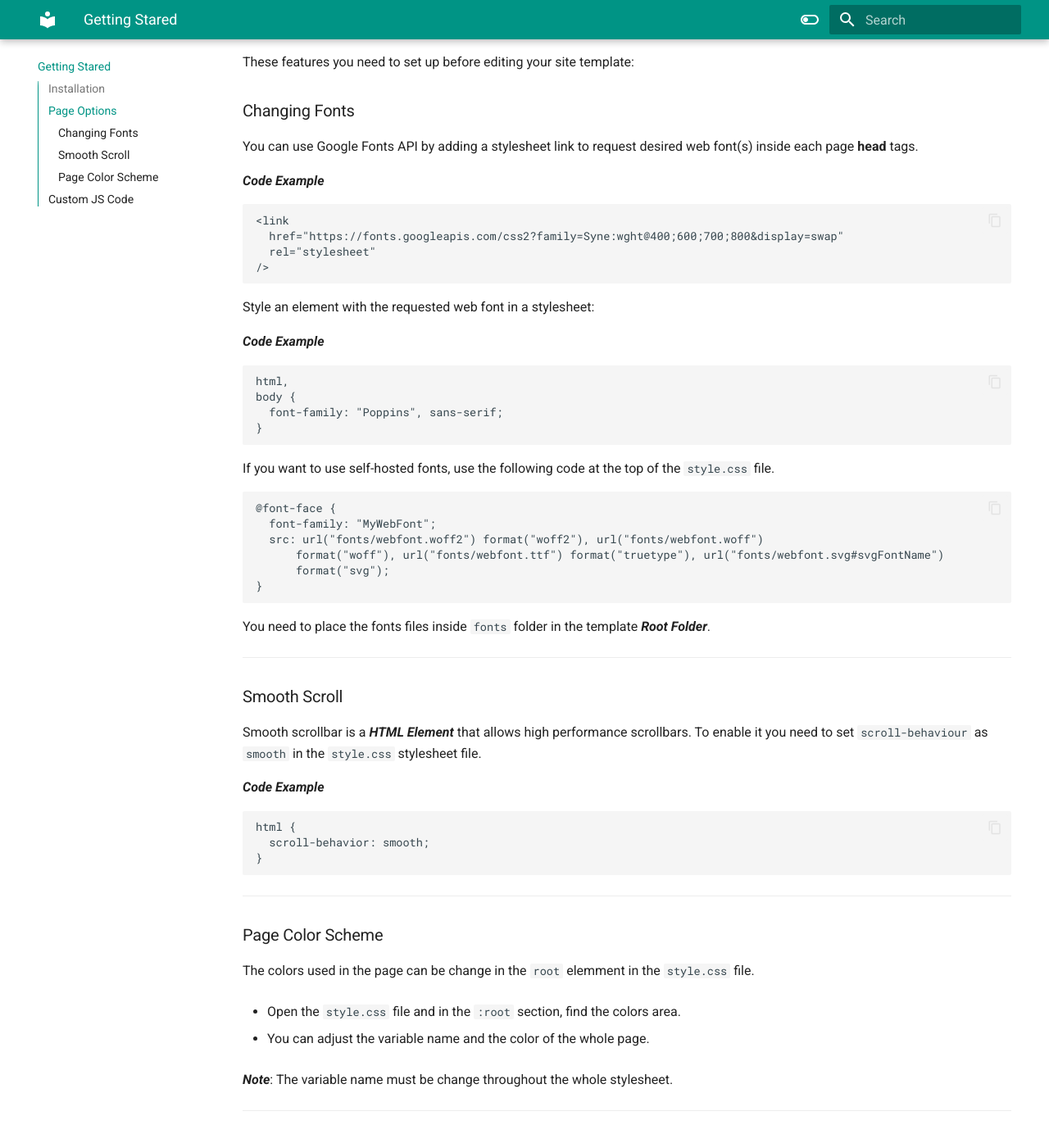
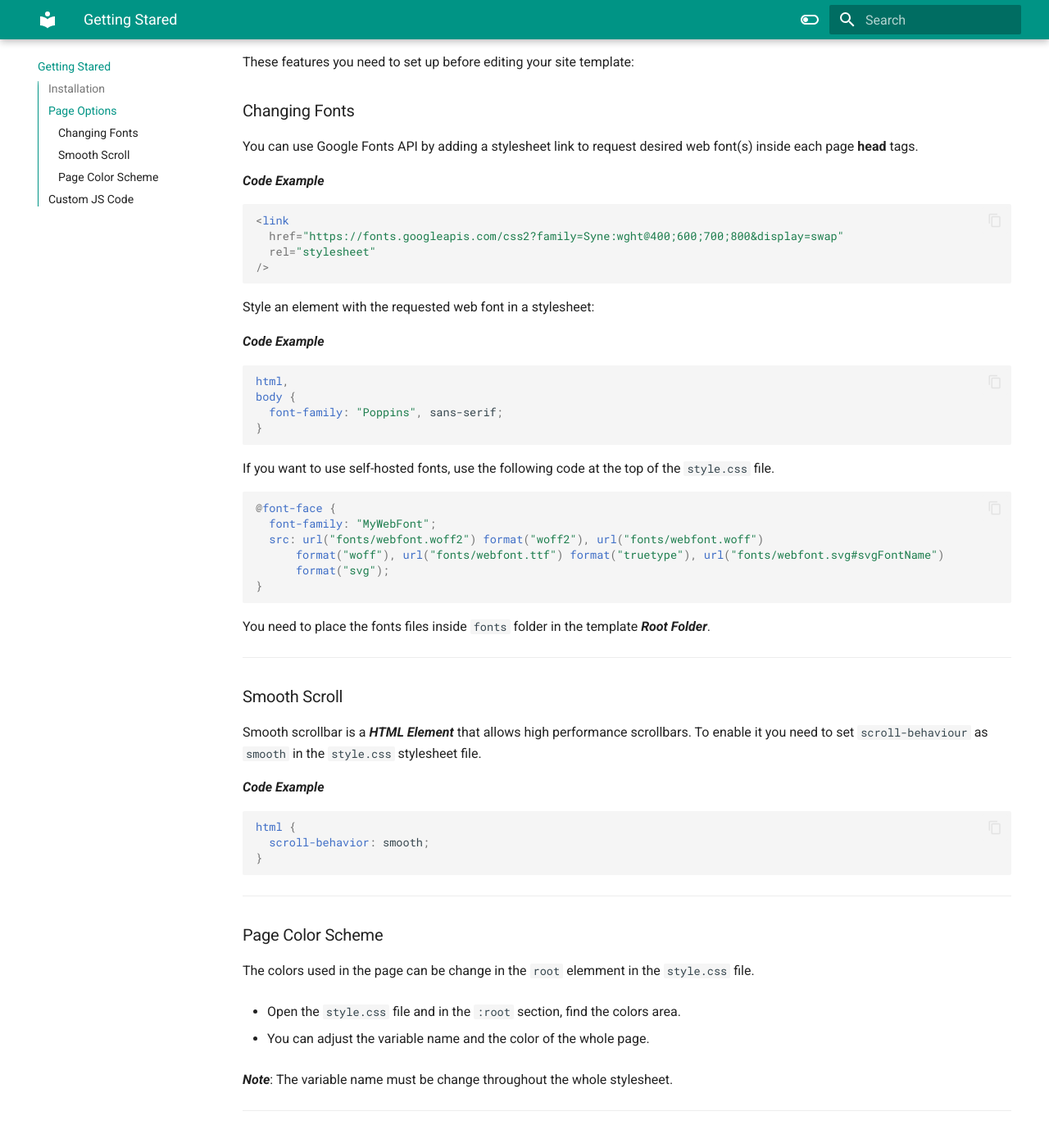
Before and after one commit to ShowcaseMePortfolioist/portfolio-documentation, an MkDocs documentation site: the page built from docs/index.md, in a window 1280 px wide and 1400 px high, scrolled down 685 px. Shown: the top 1395 px of the window at 82% size. Built offline with MkDocs 1.6.1 and Material for MkDocs 9.7.7, drawn with Linux system fonts in a browser that asks for light colours; some of the changed text lies outside the part shown.

Commit message:
Update mkdocs.yml

```diff
--- a/mkdocs.yml
+++ b/mkdocs.yml
@@ -28,10 +28,27 @@ theme:
       accent: light blue
 
 nav:
-  -  Getting Stared: "index.md"
-  -  HTML Structure: "html.md"
-  -  Portfolio: "portfolio.md"
-  -  Others: "css.md"
-  -  Credits: "credits.md"
-  -  Changelog: "changelog.md"
-  -  Help: "help.md"
+  - Getting Stared: "index.md"
+  - HTML Structure: "html.md"
+  - Portfolio: "portfolio.md"
+  - Others: "css.md"
+  - Credits: "credits.md"
+  - Changelog: "changelog.md"
+  - Help: "help.md"
+
+markdown_extensions:
+  - pymdownx.highlight:
+      anchor_linenums: true
+  - pymdownx.inlinehilite
+  - pymdownx.snippets
+  - admonition
+  - pymdownx.arithmatex:
+      generic: true
+  - footnotes
+  - pymdownx.details
+  - pymdownx.superfences
+  - pymdownx.mark
+  - attr_list
+
+copyright: |
+  &copy; 2023 <a href="https://github.com/ShowcaseMePortfolioist"  target="_blank" rel="noopener">ShowcaseMe Portfolioist</a>
```
